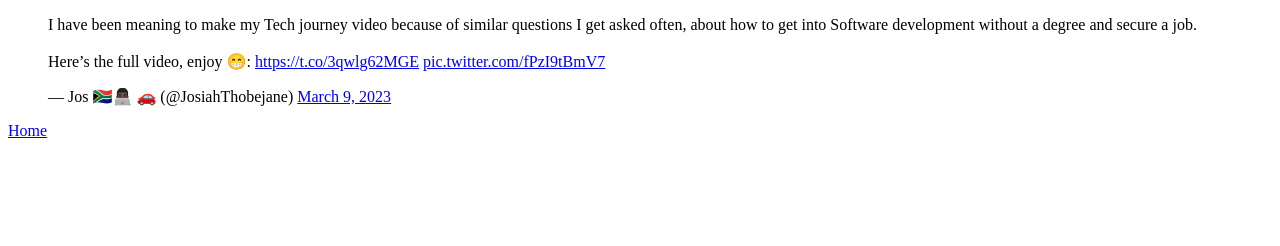
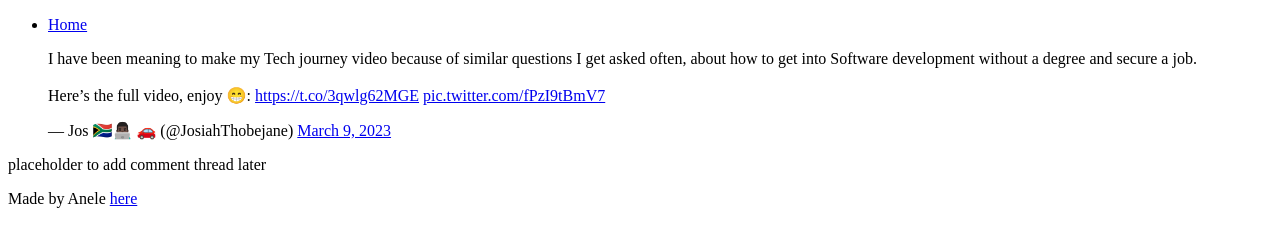
Before and after one commit to anele2402/My_First_Portfolio, a plain HTML site: page html_basic/tweets.html in a window 1280 px wide. Drawn offline with Linux system fonts and the light colour scheme.

Commit message:
Restructured index and tweets files

```diff
--- a/html_basic/tweets.html
+++ b/html_basic/tweets.html
@@ -6,6 +6,14 @@
     <title>My First Portfolio Site</title>
 </head>
 <body>
+
+  <header>
+    <ul>
+        <li>  <a href="index.html">Home</a></li>
+    </ul>
+   </header>
+   <main>
+        <article>
             <blockquote class="twitter-tweet">
             <p lang="en" dir="ltr">I have been meaning to make my
                 Tech journey video because of similar questions I get asked often,
@@ -18,6 +26,14 @@
             <script async src="https://platform.twitter.com/widgets.js" charset="utf-8">
 
             </script>
-    <a href="index.html">Home</a>
+        </article>
+        <aside>
+            <p>placeholder to add comment thread later</p>
+        </aside>
+    </main>
+
+    <footer>
+        <p> Made by Anele <a href="https://unsplash.com/photos/hiker-stands-atop-a-hill-amidst-clouds-X_aJ5W-lVXs" target="_blank"> here</a></p>
+    </footer>
 </body>
 </html>
```
Also changed, not shown: html_basic/index.html (+17 -1 lines). Lines whose indentation alone changed are shown as unchanged.
